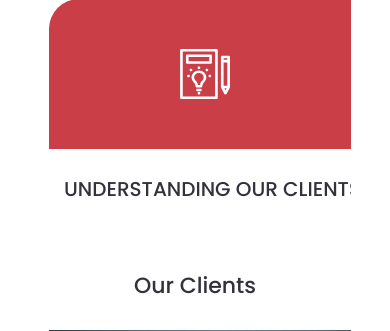
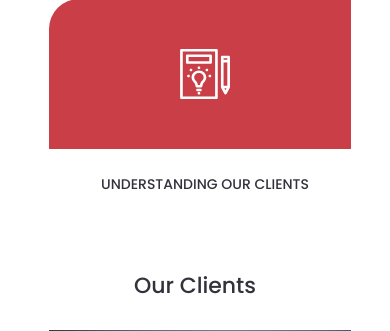
Before and after one commit to ashishrainagit2/basic-webdesign, a PHP site: page /index.html in a window 390 px wide. Shown: the part 1863-2194 px from the top of the page. Run offline with PHP 8.4, Linux system fonts and the light colour scheme; some libraries are stand-ins or nearby versions.

Commit message:
more changes

```diff
--- a/css/common.css
+++ b/css/common.css
@@ -18,8 +18,6 @@ body {
     position: relative;
     max-width: 1240px;
 }
-
-
 
 /* Css for header starts here */
 .overlay {
--- a/css/index.css
+++ b/css/index.css
@@ -1,5 +1,4 @@
-
-    .firstview {
+   .firstview {
     margin-top: 60px;
     }
     .firstviewcontent {
@@ -551,6 +550,9 @@
           .clientpics::-webkit-scrollbar { width: 0 !important }
           .servicename::-webkit-scrollbar { width: 0 !important }
 
+          .stepcontent h2 {
+            font-size: 14px;
+          }
 
       }
 
```
